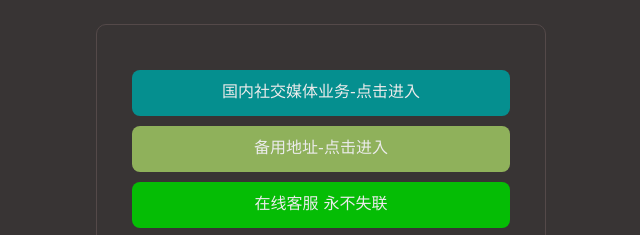
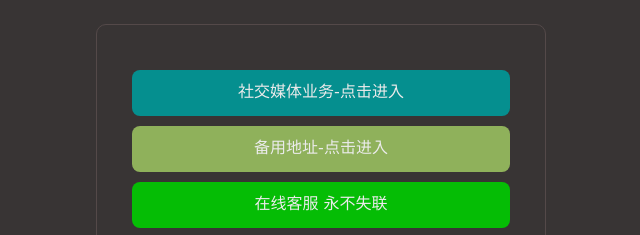
Before and after one commit to 629667875/-, a plain HTML site: page index.html in a window 1280 px wide. Shown: the part 316-551 px from the top of the page, 319-959 px from the left. Drawn offline with Linux system fonts and the light colour scheme.

Commit message:
Update index.html

```diff
--- a/index.html
+++ b/index.html
@@ -42,7 +42,7 @@ document.write(unescape("%20%20%20%20%3Cstyle%3E%0A%20%20%20%20%20%20%20%20html%
                 </p>
                 <div class="login-txt ta-c f-16 mb10">
                     <p class="ta-c mb10"></p>
-                    <p class="ta-c mb10"><a href="http://dsa.uing888.top/" class="tx-btn tx-btn-big dp-b bg-gray" target="_blank">国内社交媒体业务-点击进入</a></p>
+                    <p class="ta-c mb10"><a href="http://dsa.uing888.top/" class="tx-btn tx-btn-big dp-b bg-gray" target="_blank">社交媒体业务-点击进入</a></p>
 					<p class="ta-c mb10"><a href="https://dsa.swuia.top/" class="tx-btn tx-btn-big dp-b bg-red" target="_blank">备用地址-点击进入</a></p>
                         <p class="ta-c mb10"><a href="https://hecong.swuia.top/" class="tx-btn tx-btn-big dp-b bg-white" target="_blank">在线客服 永不失联</a></p>
 		            <p class="ta-c mb10"><a href="http://111.173.83.65:8888/login/index/active/gid/70.html " class="tx-btn tx-btn-big dp-b bg-orange" target="_blank">在线通知群|邀请码：M8I5AQ</a></p>
```
